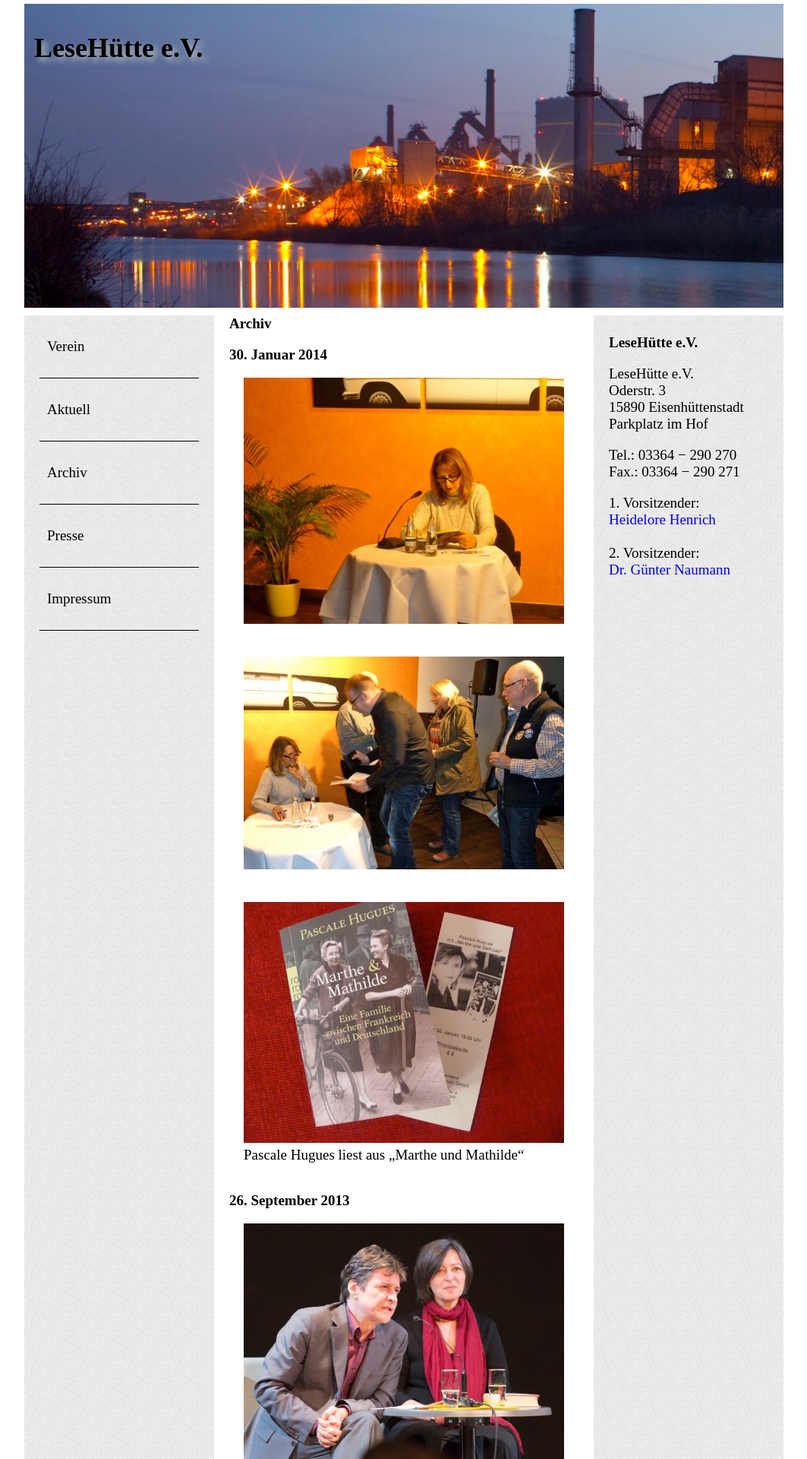
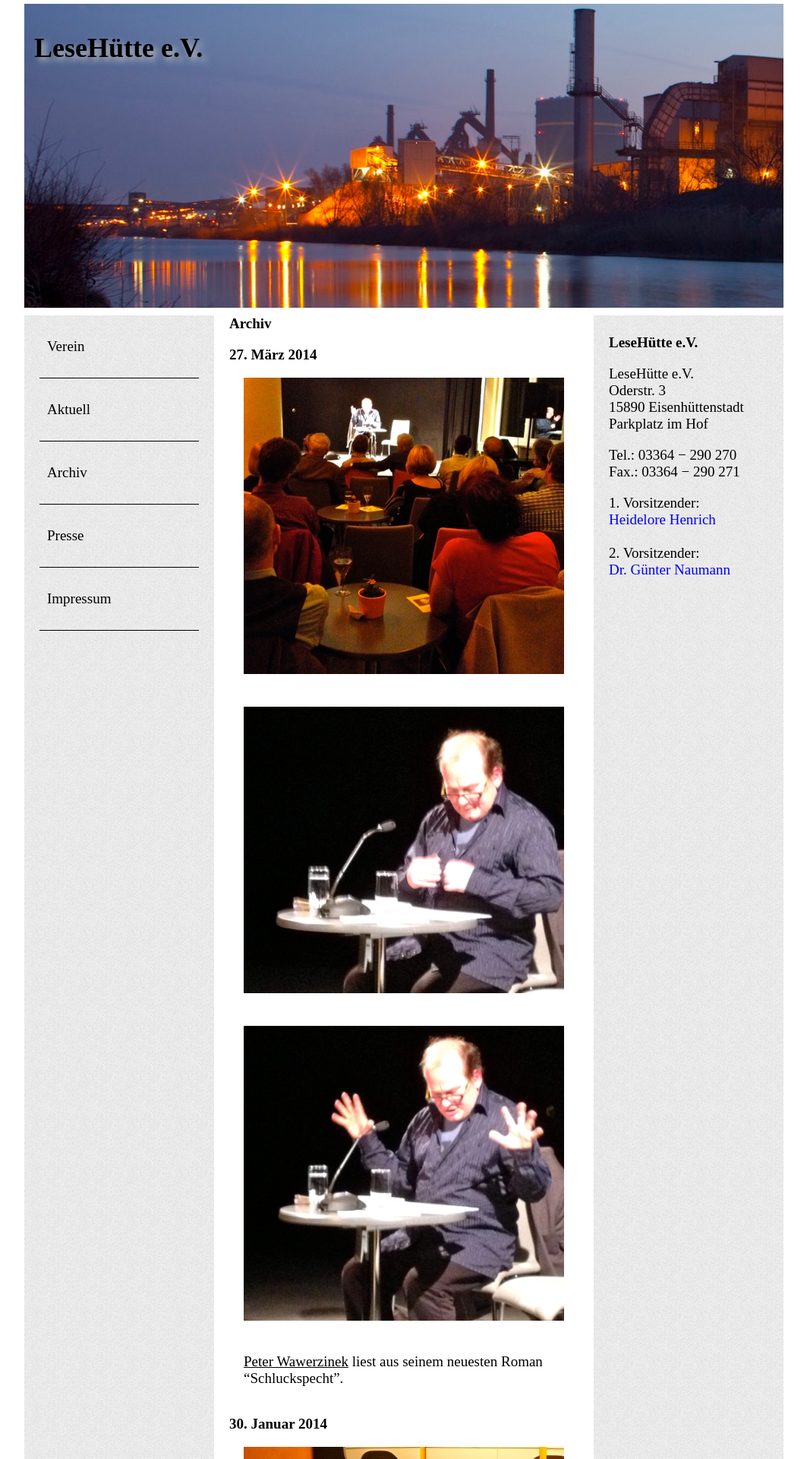
Before and after one commit to zickzackv/lesehutte.de, a Jekyll site: the page built from archiv/index.md, in a window 1280 px wide. Shown: the top 1920 px of the page at 76% size, without its empty margins (108-1171 px from the left). Built offline with Jekyll 4.4.1, drawn with Linux system fonts in a browser that asks for light colours; Markdown is read by kramdown in place of the engine named in the settings.

Commit message:
Schluckspecht

```diff
--- a/archiv/index.md
+++ b/archiv/index.md
@@ -5,6 +5,15 @@ css: <link rel="stylesheet" href="/css/archiv.css">
 ---
 
 # Archiv
+## 27. März 2014
+
+![Schluck specht 1](/assets/Wawerzinek-1.png)
+
+![Schluck specht 2](/assets/Wawerzinek-2.png)
+
+![Schluck specht 3](/assets/Wawerzinek-3.png)
+
+[Peter Wawerzinek](http://www.welt.de/kultur/literarischewelt/article126010347/Koks-und-Heroin-waren-mir-viel-zu-umstaendlich.html) liest aus seinem neuesten Roman "Schluckspecht".
 
 ##30. Januar 2014
 ![Pascale Hugues](/assets/2014-01-30_20-34-06_2.jpeg)
--- a/css/archiv.css
+++ b/css/archiv.css
@@ -1 +1,6 @@
 .content p {margin: 1em 1em 2em 1em;}
+
+.content a {
+  color: black;
+  text-decoration: underline;
+}
```
Also changed, not shown: aktuell/index.md (+0 -6 lines), assets/Wawerzinek-1.png (added), assets/Wawerzinek-2.png (added), assets/Wawerzinek-3.png (added).
